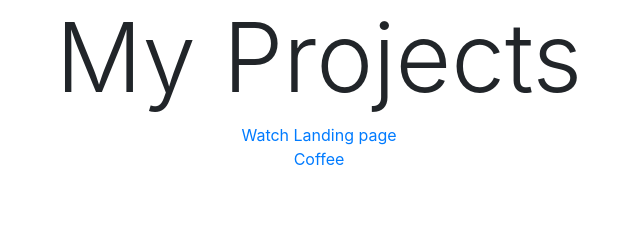
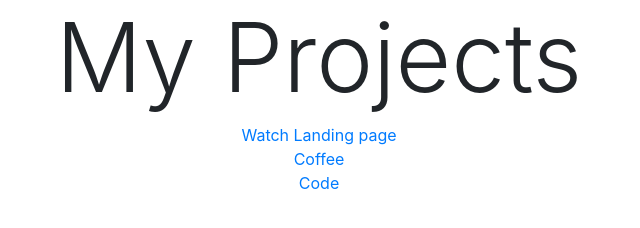
Before and after one commit to darkcoder32/BootStrap-Projects, a plain HTML site: page index.html in a window 1280 px wide. Shown: the full height of the page, 321-961 px from the left. Drawn offline with nearby package versions, Linux system fonts and the light colour scheme.

Commit message:
Update index.html

```diff
--- a/index.html
+++ b/index.html
@@ -23,6 +23,8 @@
     <br>
     <a href="Project/02Coffee/index.html">Coffee</a>
     <br>
+    <a href="Project/02CodeIsAwesome/index.html">Code</a>
+    <br>
   </div>
 
 </body>
```
